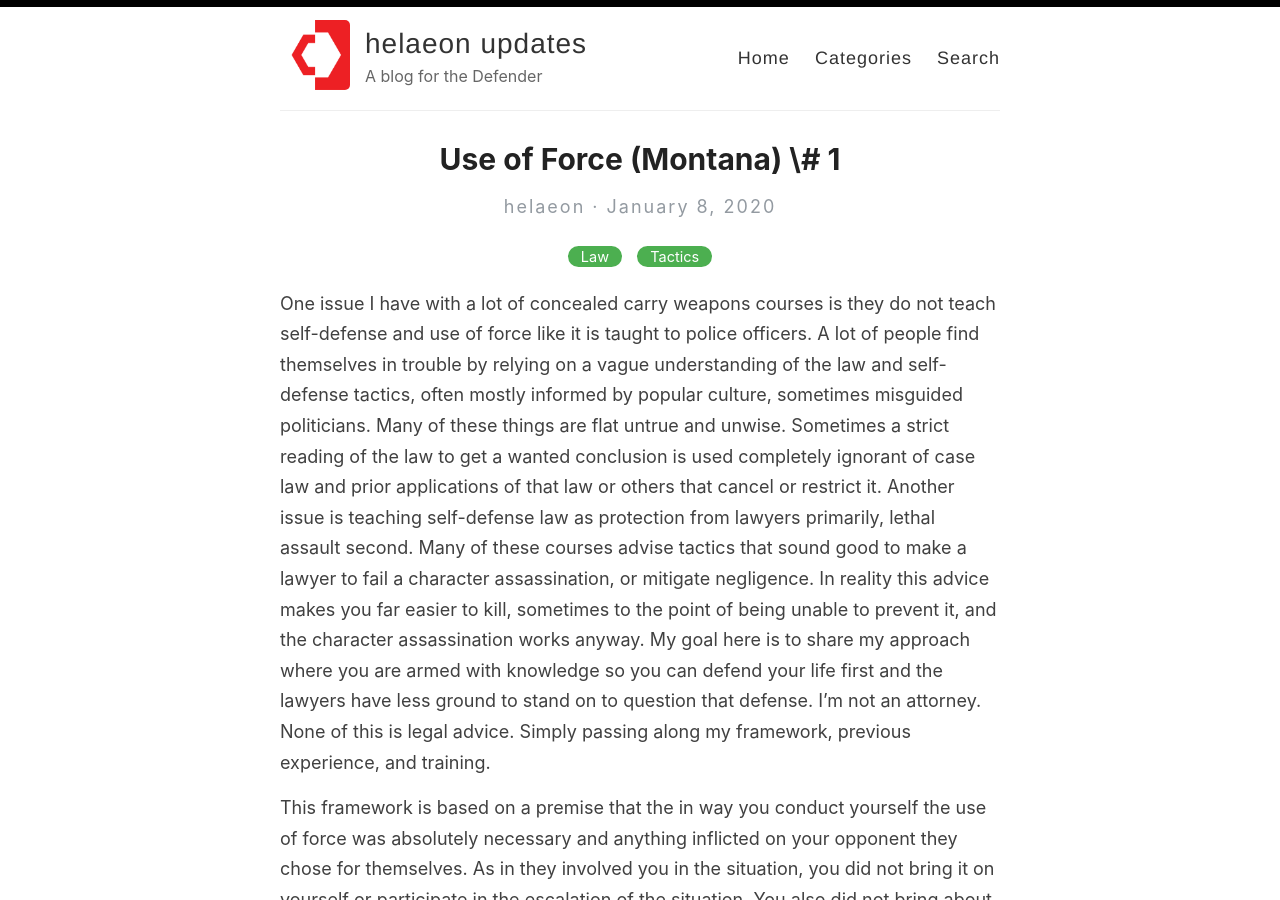
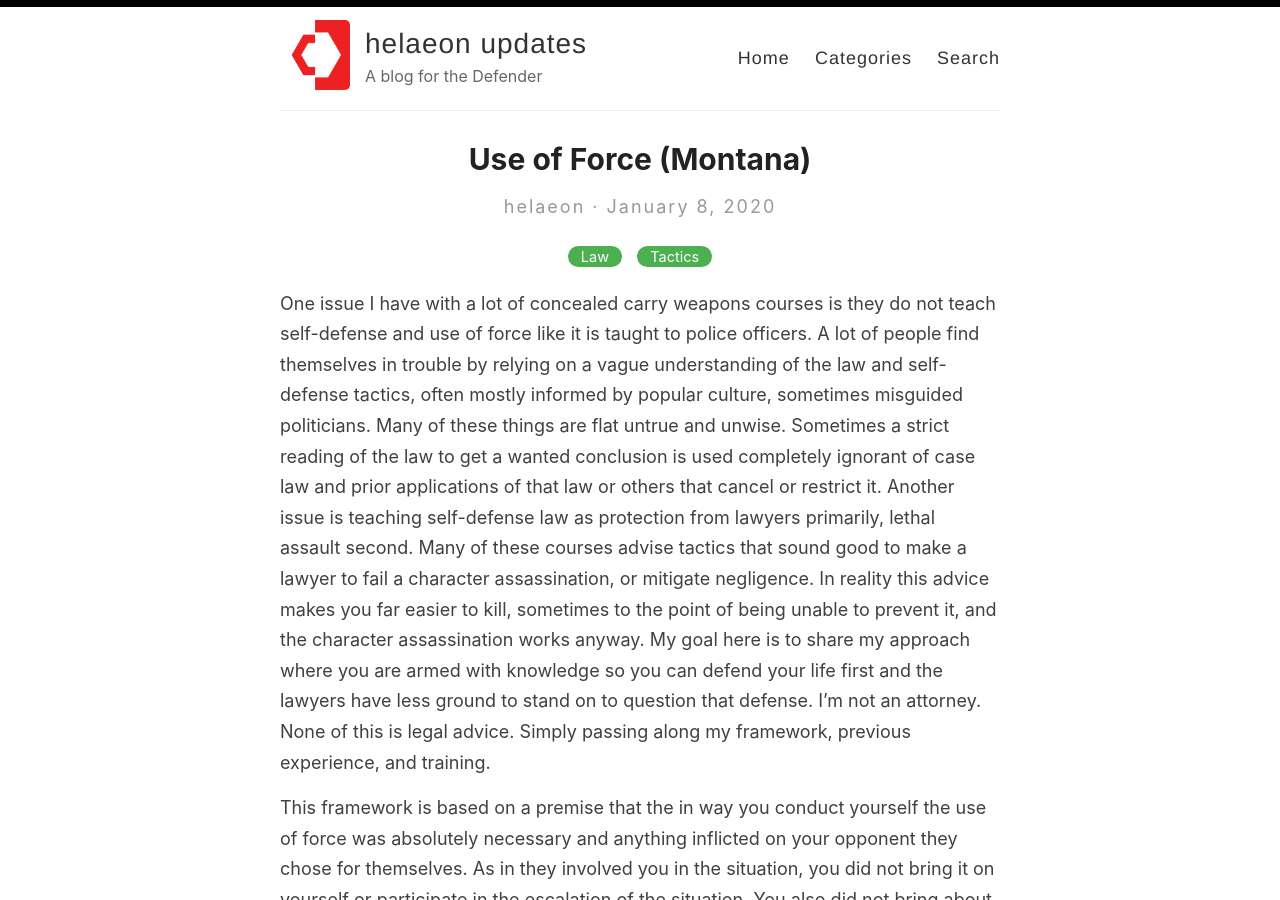
Before and after one commit to helaeon/helaeon.github.io, a Jekyll site: the page built from _posts/2020-1-8-use-of-force-mt-1.md, in a window 1280 px wide and 900 px high. Built offline with Jekyll 4.4.1, drawn with Linux system fonts in a browser that asks for light colours.

Commit message:
Update 2020-1-8-use-of-force-mt-1.md

```diff
--- a/_posts/2020-1-8-use-of-force-mt-1.md
+++ b/_posts/2020-1-8-use-of-force-mt-1.md
@@ -1,6 +1,6 @@
 ---
 layout: post
-title: Use of Force (Montana) \# 1
+title: Use of Force (Montana) # 1
 categories: Law Tactics
 ---
 
```
